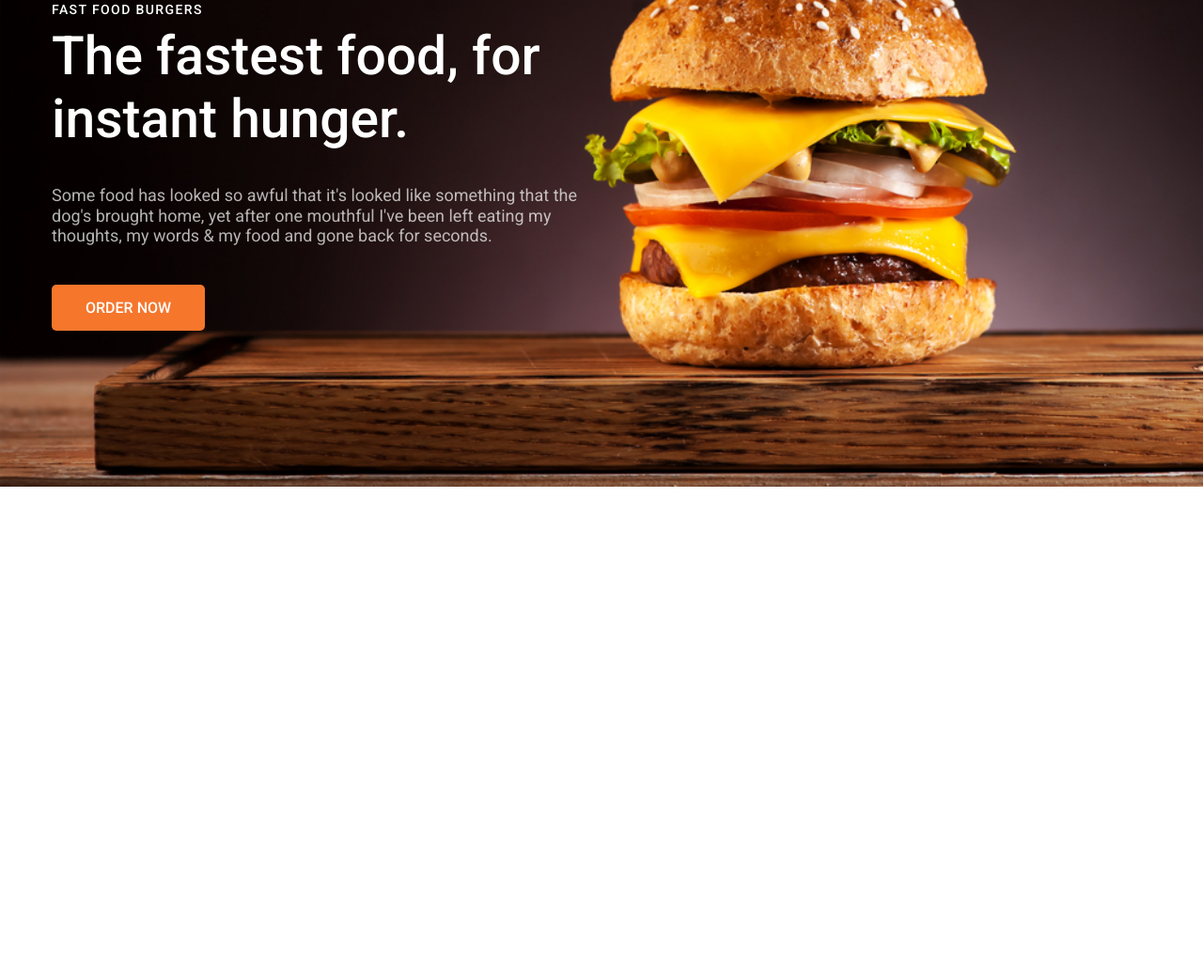
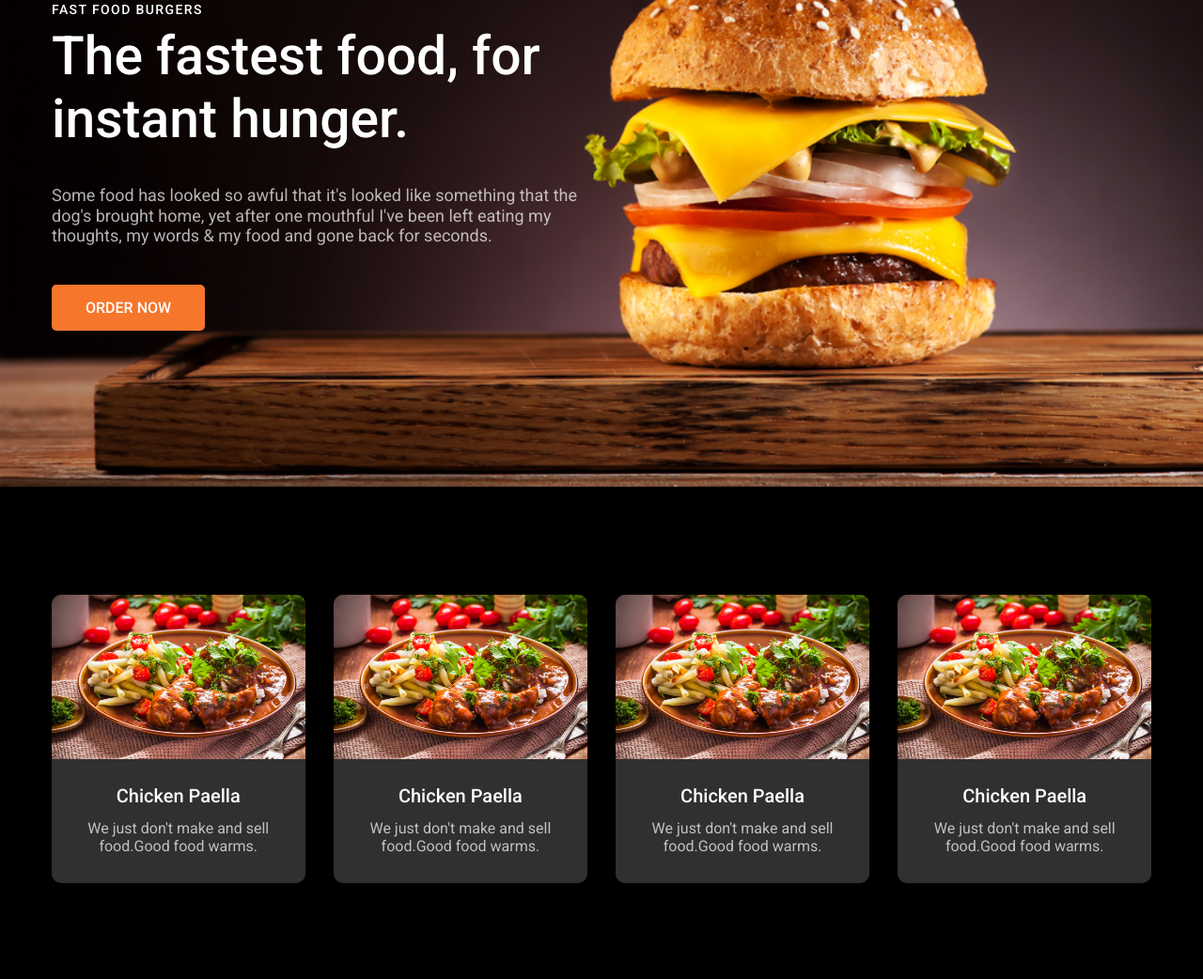
Before and after one commit to ex6istence/fastFood, a plain HTML site: page index.html in a window 1280 px wide. Shown: the part 282-1324 px from the top of the page at 94% size. Before the commit the page ends 800 px from the top, so only its background shows below. Drawn offline with Linux system fonts and the light colour scheme; a web font is replaced by a local one.

Commit message:
Add files via upload

```diff
--- a/css/style.css
+++ b/css/style.css
@@ -10,6 +10,7 @@ body {
 body {
     font-family: 'Roboto', sans-serif;
     color: white;
+    background-color: black;
 }
 
 ul {
@@ -138,3 +139,53 @@ h6 {
     color: rgba(255, 255, 255, 0.7);
     margin-bottom: 42px;
 }
+
+.food {
+    padding: 115px 0px 102px;
+}
+
+.food__list {
+    display: flex;
+    justify-content: space-between;
+}
+
+.food__item {
+    width: calc(25% - 23px);
+}
+
+.dish {
+    overflow: hidden;
+    background: #312F30;
+    border-radius: 10px;
+}
+
+.dish__img-wrap {
+    width: 100%;
+    height: 175px;
+    overflow: hidden;
+}
+
+.dish__img {
+    height: 100%;
+    width: 100%;
+    object-fit: cover;
+}
+
+.dish__desc {
+    padding: 28px 35px 30px;
+    text-align: center;
+}
+
+.dish__title {
+    font-weight: 500;
+    font-size: 20px;
+    line-height: 23px;
+    margin-bottom: 13px;
+}
+
+.dish__text {
+    font-weight: 400;
+    font-size: 16px;
+    line-height: 19px;
+    color: rgba(255, 255, 255, 0.7);
+}
--- a/index.html
+++ b/index.html
@@ -59,6 +59,49 @@
                 <button class="btn">ORDER NOW</button>
             </div>
         </section>
+        <section class="food">
+            <div class="container">
+                <ul class="food__list">
+                    <li class="food__item dish">
+                        <div class="dish__img-wrap">
+                            <img src="img/content/cdsew.png" alt="" class="dish__img">
+                        </div>
+                        <div class="dish__desc">
+                            <div class="dish__title">Chicken Paella</div>
+                            <div class="dish__text">We just don't make and sell food.Good food warms.</div>
+                        </div>
+                    </li>
+                    <li class="food__item dish">
+                        <div class="dish__img-wrap">
+                            <img src="img/content/cdsew.png" alt="" class="dish__img">
+                        </div>
+                        <div class="dish__desc">
+                            <div class="dish__title">Chicken Paella</div>
+                            <div class="dish__text">We just don't make and sell food.Good food warms.</div>
+                        </div>
+                    </li>
+                    <li class="food__item dish">
+                        <div class="dish__img-wrap">
+                            <img src="img/content/cdsew.png" alt="" class="dish__img">
+                        </div>
+                        <div class="dish__desc">
+                            <div class="dish__title">Chicken Paella</div>
+                            <div class="dish__text">We just don't make and sell food.Good food warms.</div>
+                        </div>
+                    </li>
+                    <li class="food__item dish">
+                        <div class="dish__img-wrap">
+                            <img src="img/content/cdsew.png" alt="" class="dish__img">
+                        </div>
+                        <div class="dish__desc">
+                            <div class="dish__title">Chicken Paella</div>
+                            <div class="dish__text">We just don't make and sell food.Good food warms.</div>
+                        </div>
+                    </li>
+                </ul>
+            </div>
+
+        </section>
     </div>
 </body>
 
```
